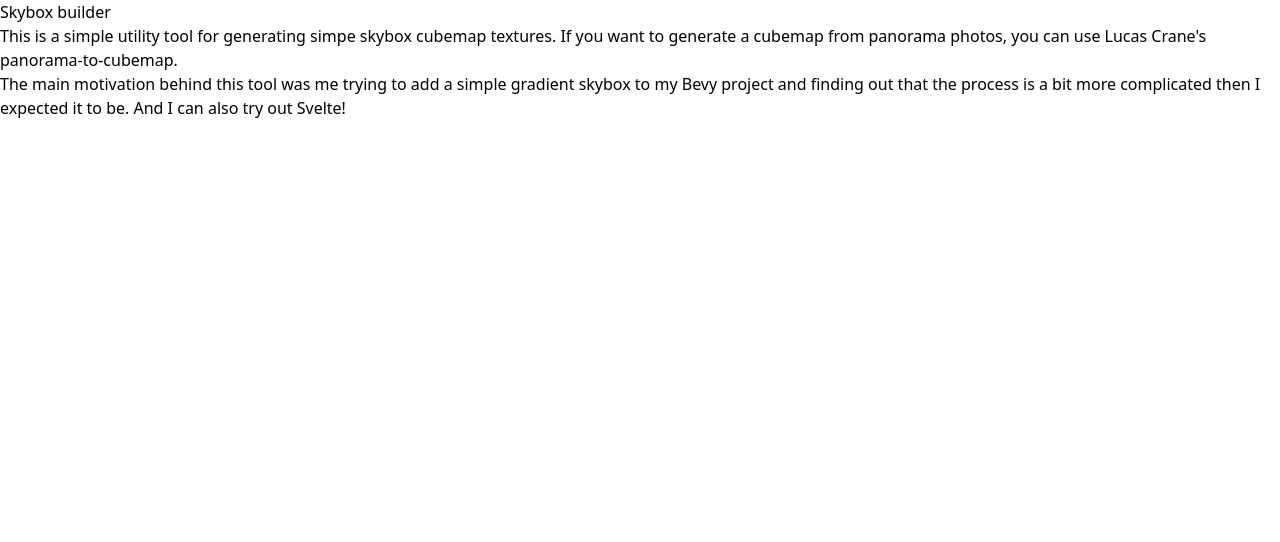
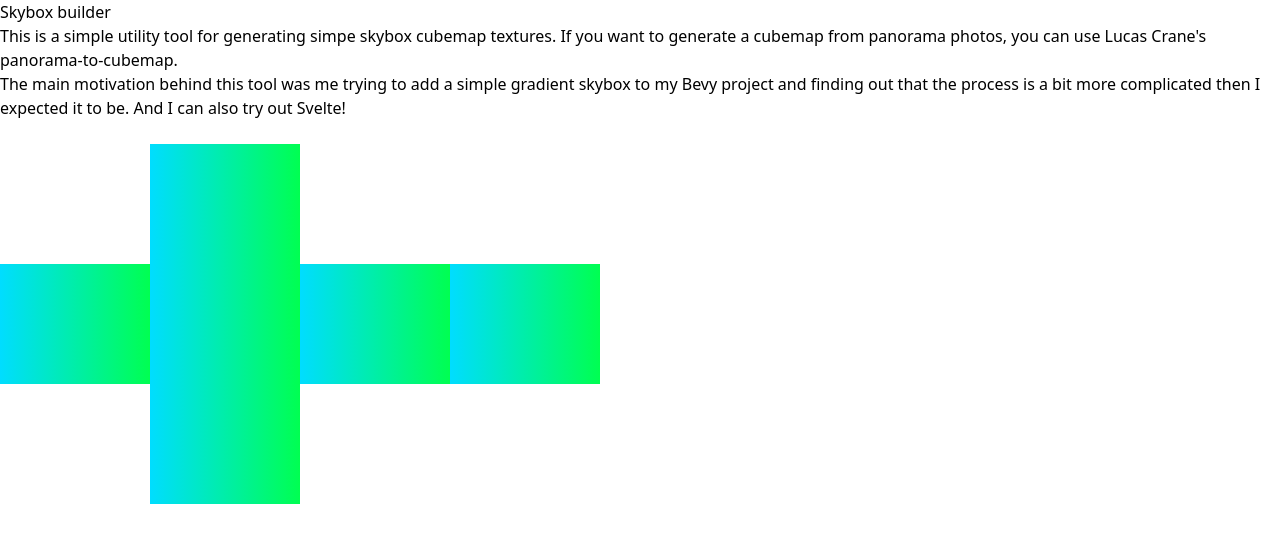
Before and after one commit to orromis/skybox-gradient-builder, a Svelte app: page / in a window 1280 px wide. Shown: the top 542 px of the page. Built offline with nearby package versions, Linux system fonts and the light colour scheme; some icons are missing.

Commit message:
add color picker, eslint and simple cubemap diagram

```diff
--- /dev/null
+++ b/eslint.config.js
@@ -0,0 +1,39 @@
+import prettier from 'eslint-config-prettier';
+import path from 'node:path';
+import { includeIgnoreFile } from '@eslint/compat';
+import js from '@eslint/js';
+import svelte from 'eslint-plugin-svelte';
+import { defineConfig } from 'eslint/config';
+import globals from 'globals';
+import ts from 'typescript-eslint';
+import svelteConfig from './svelte.config.js';
+
+const gitignorePath = path.resolve(import.meta.dirname, '.gitignore');
+
+export default defineConfig(
+	includeIgnoreFile(gitignorePath),
+	js.configs.recommended,
+	...ts.configs.recommended,
+	...svelte.configs.recommended,
+	prettier,
+	...svelte.configs.prettier,
+	{
+		languageOptions: { globals: { ...globals.browser, ...globals.node } },
+		rules: {
+			// typescript-eslint strongly recommend that you do not use the no-undef lint rule on TypeScript projects.
+			// see: https://typescript-eslint.io/troubleshooting/faqs/eslint/#i-get-errors-from-the-no-undef-rule-about-global-variables-not-being-defined-even-though-there-are-no-typescript-errors
+			'no-undef': 'off'
+		}
+	},
+	{
+		files: ['**/*.svelte', '**/*.svelte.ts', '**/*.svelte.js'],
+		languageOptions: {
+			parserOptions: {
+				projectService: true,
+				extraFileExtensions: ['.svelte'],
+				parser: ts.parser,
+				svelteConfig
+			}
+		}
+	}
+);
--- a/src/App.svelte
+++ b/src/App.svelte
@@ -1,5 +1,10 @@
 <script lang="ts">
 	import './app.css';
+	import CubemapDiagram from './lib/cubemap-diagram.svelte';
+	import ColorPicker from 'svelte-awesome-color-picker';
+
+	let gradient1: string = '#00ddff';
+	let gradient2: string = '#00ff51';
 </script>
 
 <main class="mx-auto">
@@ -19,5 +24,10 @@
 			project and finding out that the process is a bit more complicated then I expected it to be.
 			And I can also try out Svelte!
 		</p>
+
+		<ColorPicker bind:hex={gradient1} position="responsive" />
+		<ColorPicker bind:hex={gradient2} position="responsive" />
+
+		<CubemapDiagram {gradient1} {gradient2} width={600} />
 	</article>
 </main>
--- a/src/lib/Counter.svelte
+++ /dev/null
@@ -1,10 +0,0 @@
-<script lang="ts">
-  let count: number = $state(0)
-  const increment = () => {
-    count += 1
-  }
-</script>
-
-<button onclick={increment}>
-  count is {count}
-</button>
--- /dev/null
+++ b/src/lib/cubemap-diagram.svelte
@@ -0,0 +1,49 @@
+<script lang="ts">
+	interface Props {
+		gradient1: string;
+		gradient2: string;
+		width: number;
+	}
+
+	let { gradient1, gradient2, width }: Props = $props();
+
+	let faceWidth = $state(0);
+	let faceHeight = $state(0);
+	let height = $state(0);
+
+	$effect(() => {
+		// the diagram is rendered in 5:3 ratio
+		// it displays cube texture, so it's divided into 12 regions
+		height = (width / 5) * 3;
+		faceWidth = width / 4;
+		faceHeight = height / 3;
+	});
+</script>
+
+<svg {width} {height}>
+	<defs>
+		<linearGradient id="gradient">
+			<stop offset="0%" stop-color={gradient1} />
+			<stop offset="100%" stop-color={gradient2} />
+		</linearGradient>
+	</defs>
+	<!-->draw cubemap faces</-->
+	<!-->ids describe face axes (px - facing the positive X axis)</-->
+	{@render cubeFace('py', 1, 0)}
+	{@render cubeFace('nx', 0, 1)}
+	{@render cubeFace('pz', 1, 1)}
+	{@render cubeFace('px', 2, 1)}
+	{@render cubeFace('nz', 3, 1)}
+	{@render cubeFace('ny', 1, 2)}
+</svg>
+
+{#snippet cubeFace(id: string, x: number, y: number)}
+	<rect
+		{id}
+		x={x * faceWidth}
+		y={y * faceHeight}
+		width={faceWidth}
+		height={faceHeight}
+		fill="url(#gradient)"
+	></rect>
+{/snippet}
```
Also changed, not shown: package.json (+12 -2 lines), 1 other file (tests, documents, lock files or other folders).
